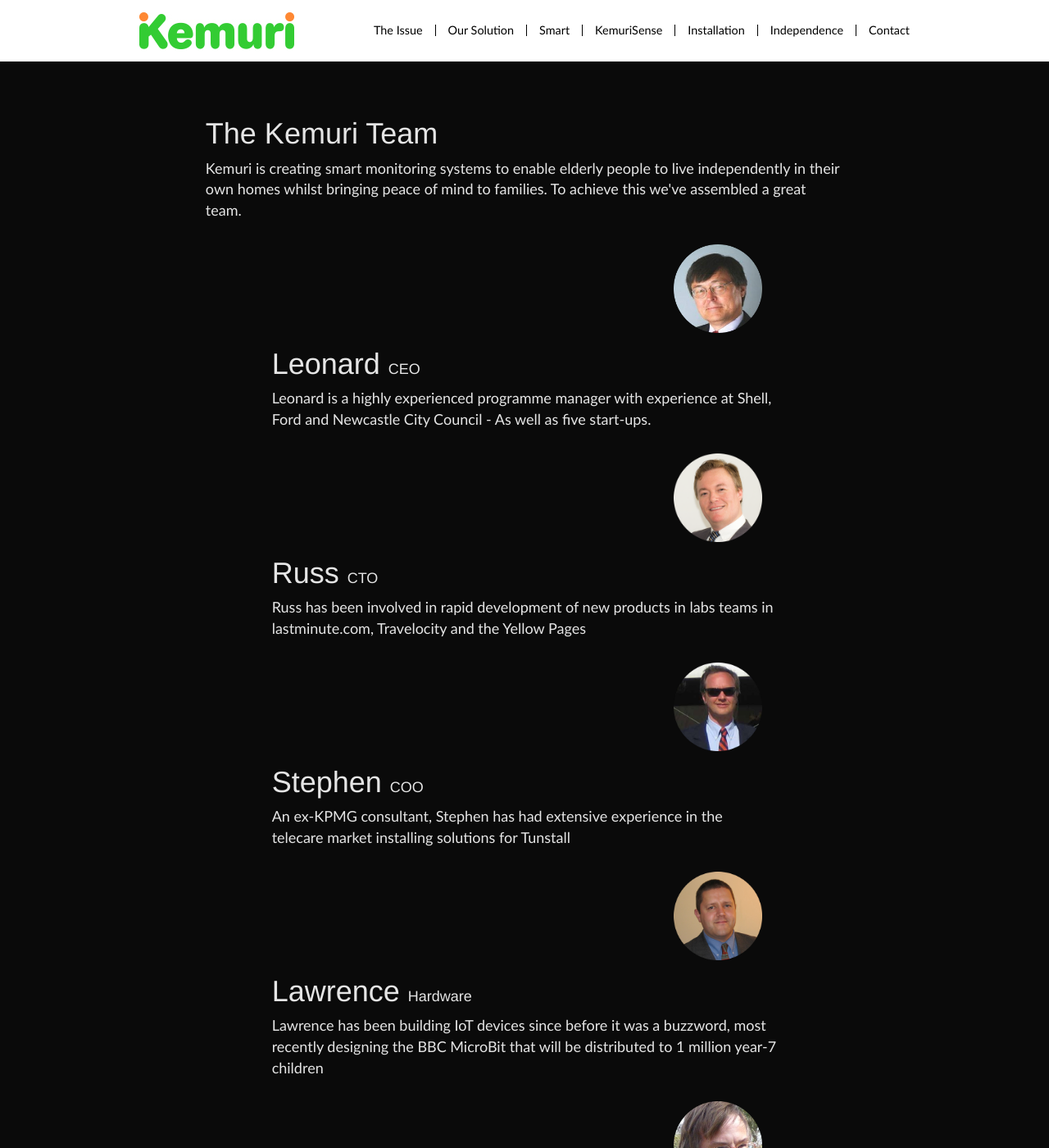
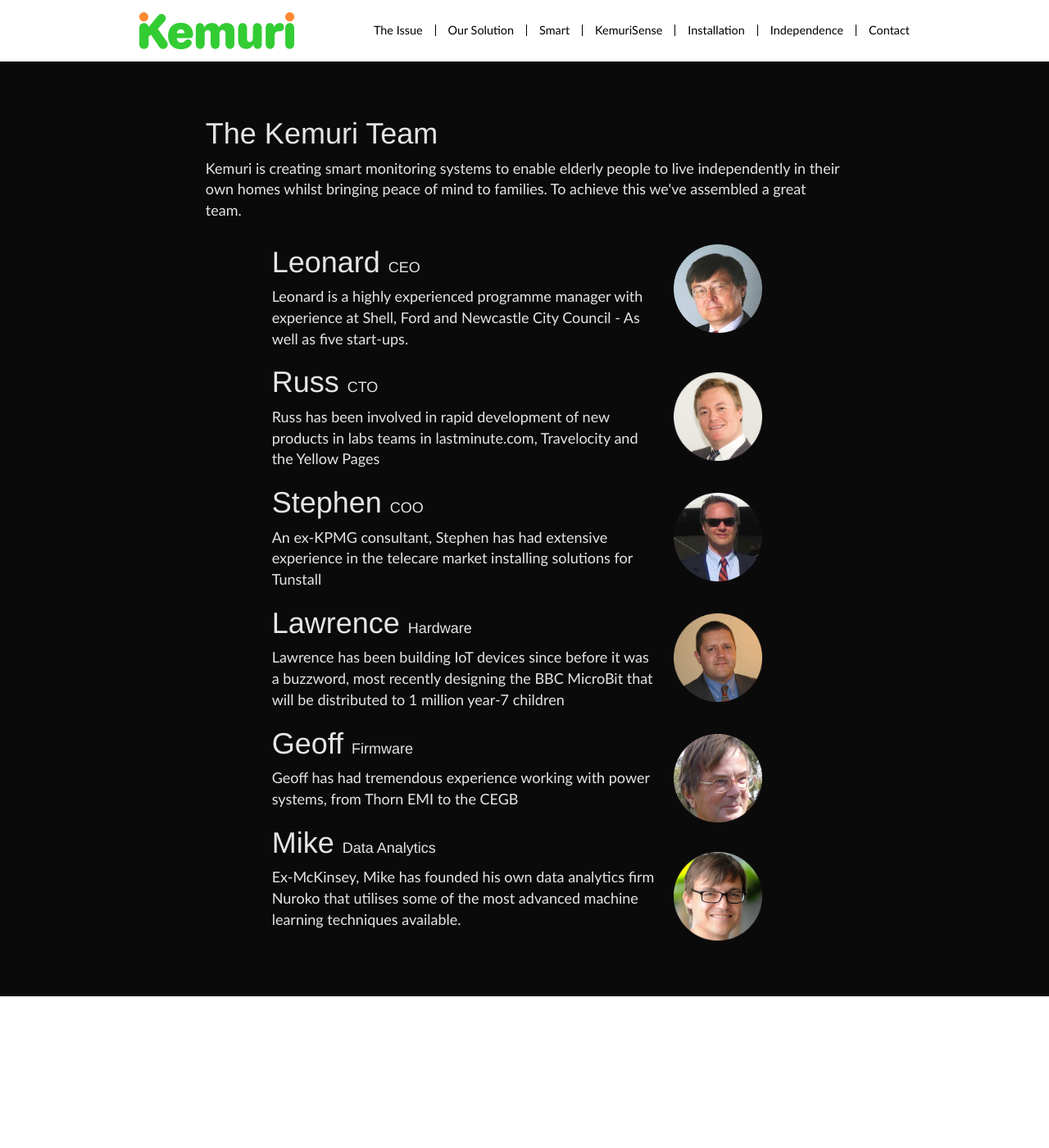
Before and after one commit to intelligentlilli/kemurisense.github.io, a Jekyll site: the page built from team.html, in a window 1280 px wide and 1400 px high. Shown: the whole window at 82% size. Built offline with Jekyll 4.4.1, drawn with Linux system fonts in a browser that asks for light colours; nearby versions of some CDN libraries; some web fonts are replaced; library files that are not in the unit come from our copies.

Commit message:
clear:both now on correct element

```diff
--- a/css/style.scss
+++ b/css/style.scss
@@ -84,13 +84,12 @@
 
 
 
-.team-members h2 {
-	clear:both;
-}
 .team-members h2 span {
 	font-size: 50%;
 }
-
+.mugshot {
+	clear:both;
+}
 .mugshot img {
 	width:8em; height:8em;
 	padding:1em;
```
